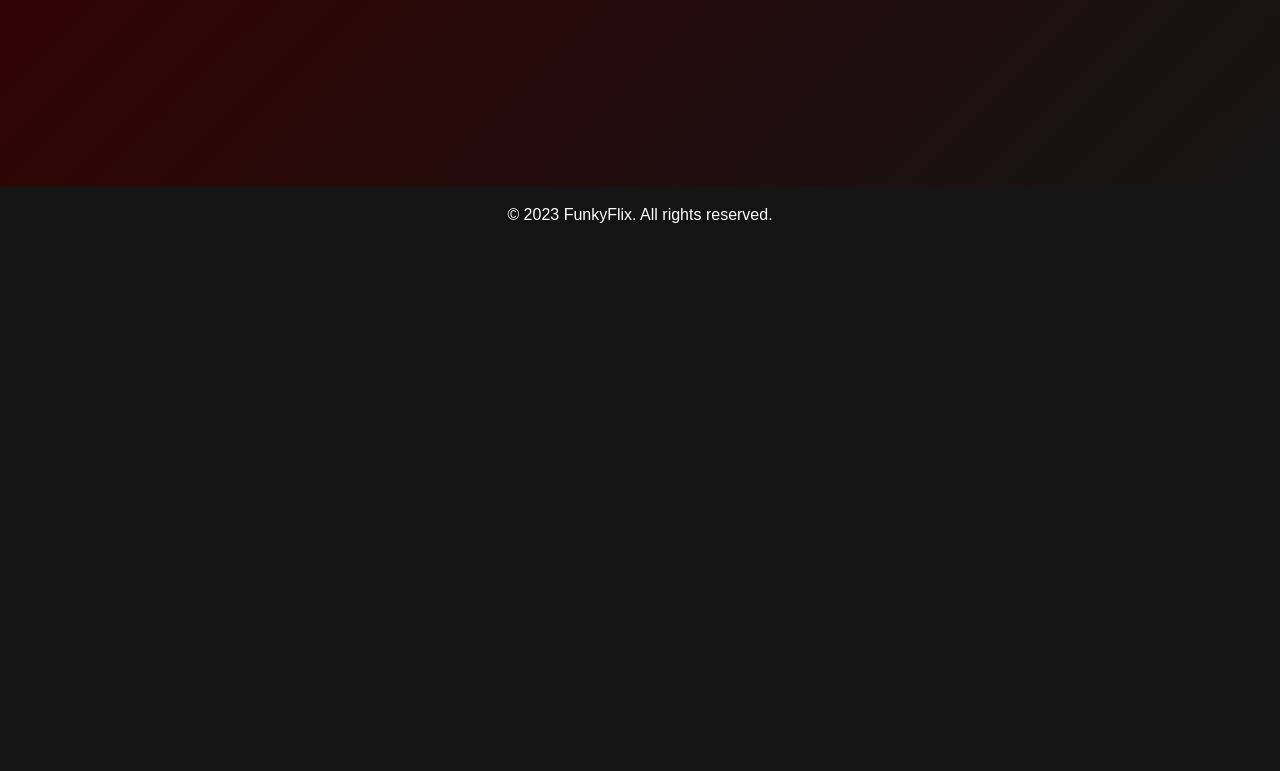
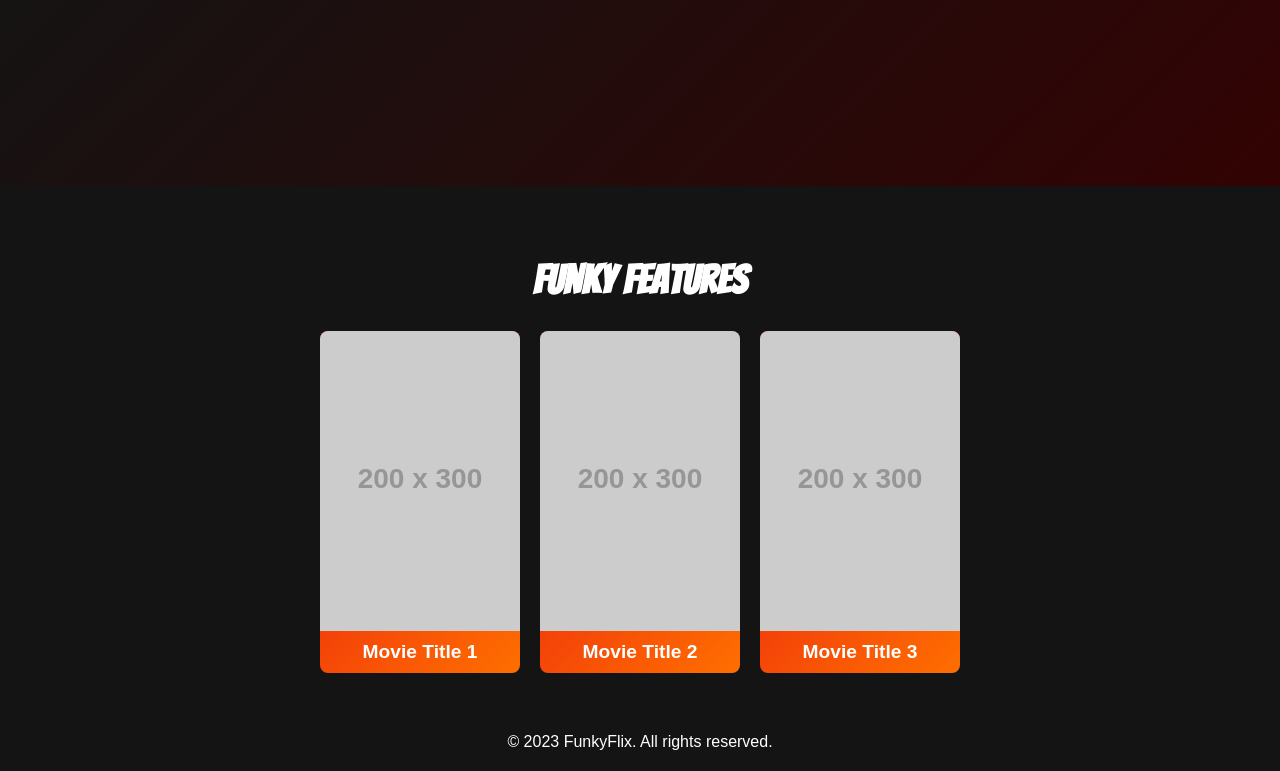
Before and after one commit to taherdhanera/test, a plain HTML site: page index.html in a window 1280 px wide. Shown: the part 394-1165 px from the top of the page. Before the commit the page ends 800 px from the top, so only its background shows below. Drawn offline with Linux system fonts and the light colour scheme; placeholder pictures from the web are drawn by us.

Commit message:
Fix missing style tag for CSS

```diff
--- a/index.html
+++ b/index.html
@@ -4,12 +4,16 @@
     <meta charset="UTF-8">
     <meta name="viewport" content="width=device-width, initial-scale=1.0">
     <title>FunkyFlix</title>
+    <link href="https://fonts.googleapis.com/css2?family=Bangers&display=swap" rel="stylesheet">
     <style>
         body {
             margin: 0;
             font-family: Arial, sans-serif;
             background-color: #141414;
             color: #fff;
+        }
+        h1, h2 {
+            font-family: 'Bangers', cursive;
         }
         .header {
             position: fixed;
@@ -45,7 +49,9 @@
         .hero {
             margin-top: 80px; /* offset header */
             height: 500px;
-            background: linear-gradient(135deg, #380000, #141414);
+            background: linear-gradient(135deg, #380000, #141414, #380000);
+            background-size: 200% 200%;
+            animation: gradientShift 10s ease infinite;
             display: flex;
             align-items: center;
             justify-content: center;
@@ -67,6 +73,40 @@
             font-weight: bold;
             border-radius: 4px;
         }
+        .features {
+            padding: 40px 20px;
+            text-align: center;
+        }
+        .features h2 {
+            font-size: 2.5em;
+            margin-bottom: 30px;
+        }
+        .cards {
+            display: flex;
+            flex-wrap: wrap;
+            justify-content: center;
+            gap: 20px;
+        }
+        .card {
+            background: linear-gradient(135deg, #e50914, #ff6f00);
+            border-radius: 8px;
+            overflow: hidden;
+            width: 200px;
+            transition: transform 0.3s, box-shadow 0.3s;
+        }
+        .card img {
+            width: 100%;
+            display: block;
+        }
+        .card h3 {
+            padding: 10px;
+            margin: 0;
+            font-size: 1.2em;
+        }
+        .card:hover {
+            transform: translateY(-10px);
+            box-shadow: 0 4px 10px rgba(0,0,0,0.5);
+        }
         .footer {
             background-color: #141414;
             padding: 20px;
@@ -76,6 +116,25 @@
             0% { transform: rotate(0deg); color: #fff; }
             50% { transform: rotate(5deg); color: #e50914; }
             100% { transform: rotate(0deg); color: #fff; }
+        }
+        @keyframes gradientShift {
+            0% { background-position: 0% 50%; }
+            50% { background-position: 100% 50%; }
+            100% { background-position: 0% 50%; }
+        }
+        @media (max-width: 600px) {
+            .hero {
+                height: 300px;
+            }
+            .hero h1 {
+                font-size: 2em;
+            }
+            .features h2 {
+                font-size: 2em;
+            }
+            .card {
+                width: 100%;
+            }
         }
     </style>
 </head>
@@ -97,6 +156,23 @@
             </div>
         </div>
     </section>
+    <section class="features">
+        <h2>Funky Features</h2>
+        <div class="cards">
+            <div class="card">
+                <img src="https://via.placeholder.com/200x300" alt="Movie 1">
+                <h3>Movie Title 1</h3>
+            </div>
+            <div class="card">
+                <img src="https://via.placeholder.com/200x300" alt="Movie 2">
+                <h3>Movie Title 2</h3>
+            </div>
+            <div class="card">
+                <img src="https://via.placeholder.com/200x300" alt="Movie 3">
+                <h3>Movie Title 3</h3>
+            </div>
+        </div>
+    </section>
     <footer class="footer">
         &copy; 2023 FunkyFlix. All rights reserved.
     </footer>
```
